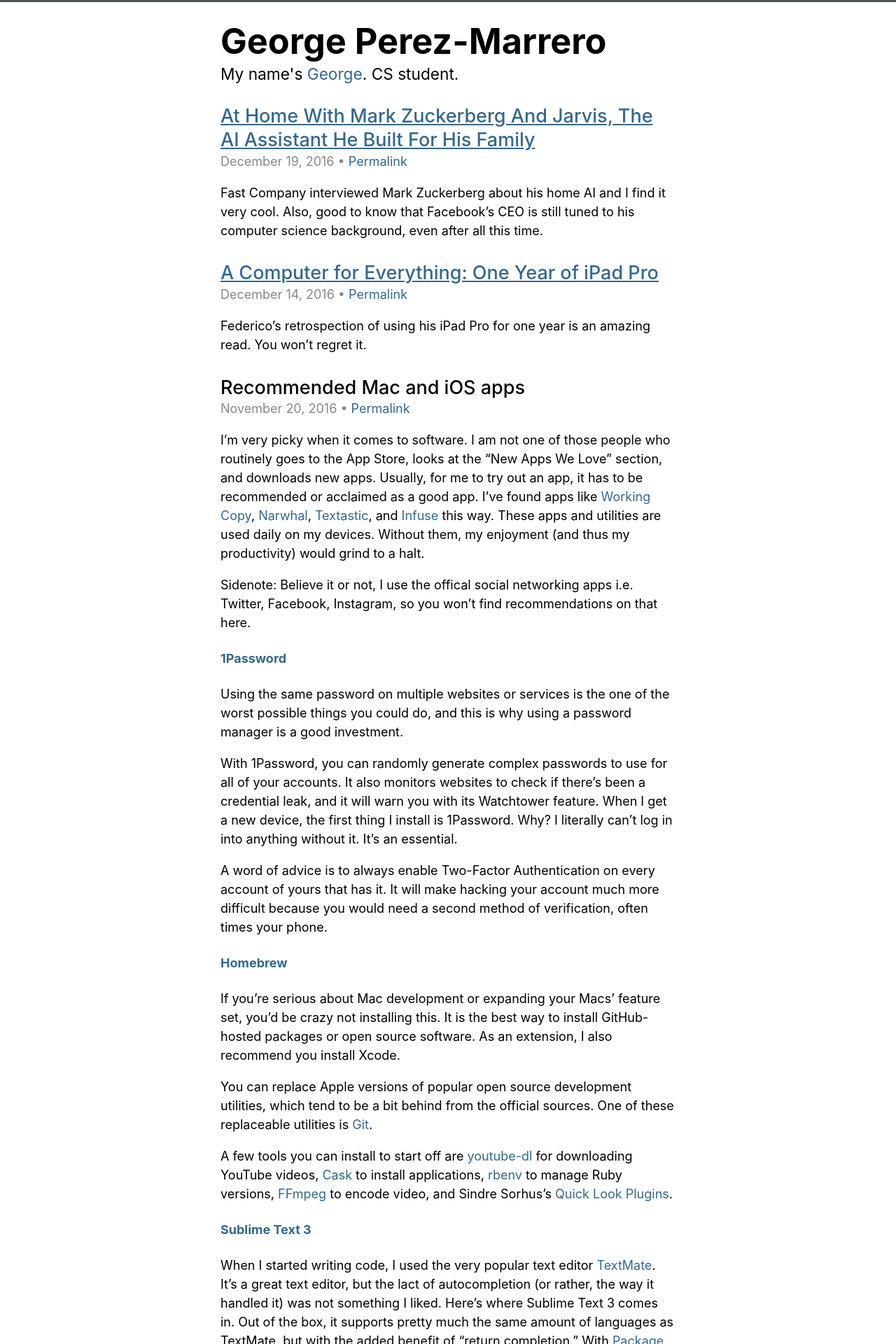
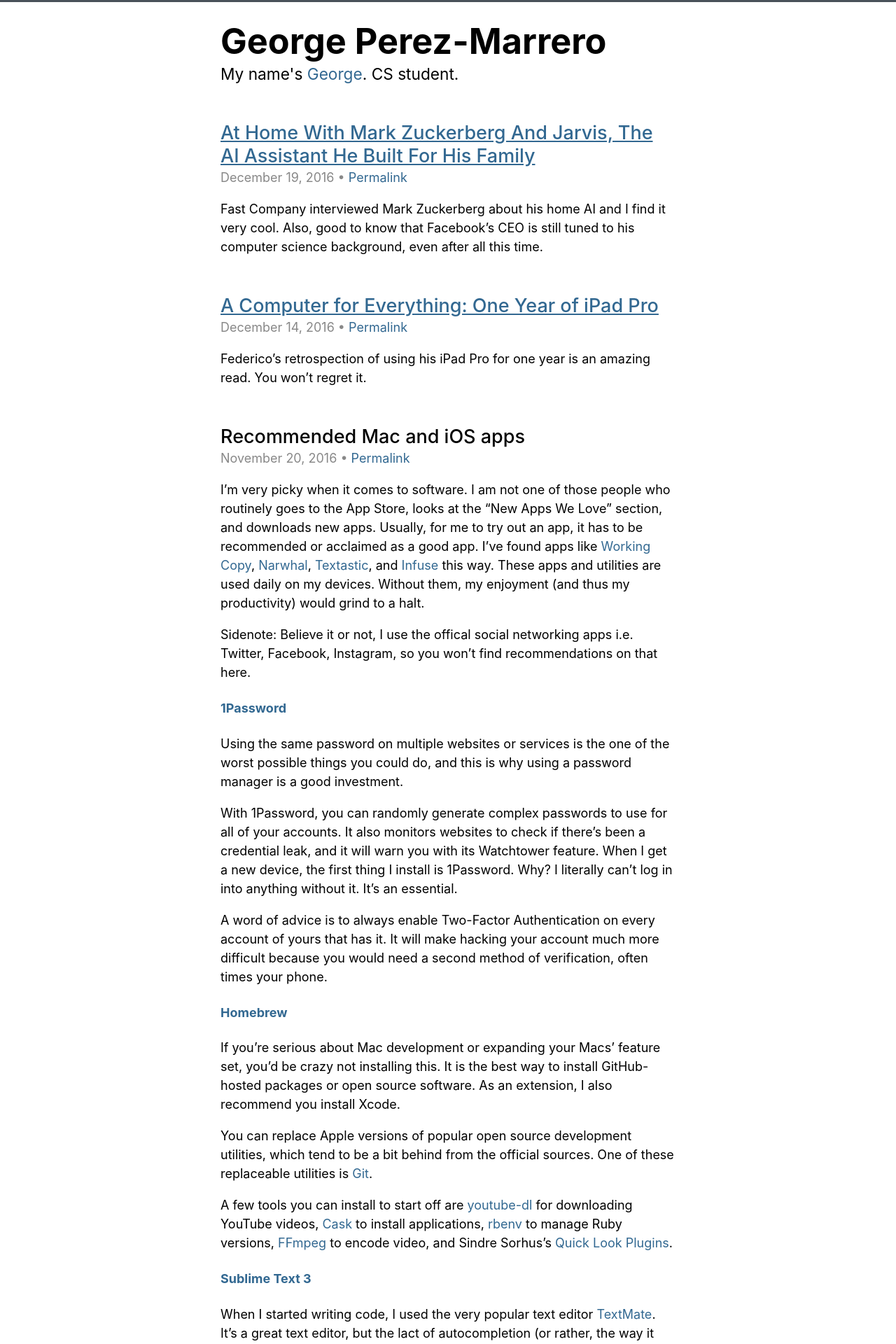
Before and after one commit to georgeperez/titanpointe.org, a Jekyll site: the page built from index.html, in a window 1280 px wide. Shown: the top 1920 px of the page at 70% size. Built offline with Jekyll 4.4.1, drawn with Linux system fonts in a browser that asks for light colours.

Commit message:
Changed article margin-top to 3em

```diff
--- a/assets/css/style.css
+++ b/assets/css/style.css
@@ -79,7 +79,7 @@
 article {
   display: block;
   line-height: 1.5;
-  margin-top: 1.7em
+  margin-top: 3em
 }
 article header {
   color: #888
```
